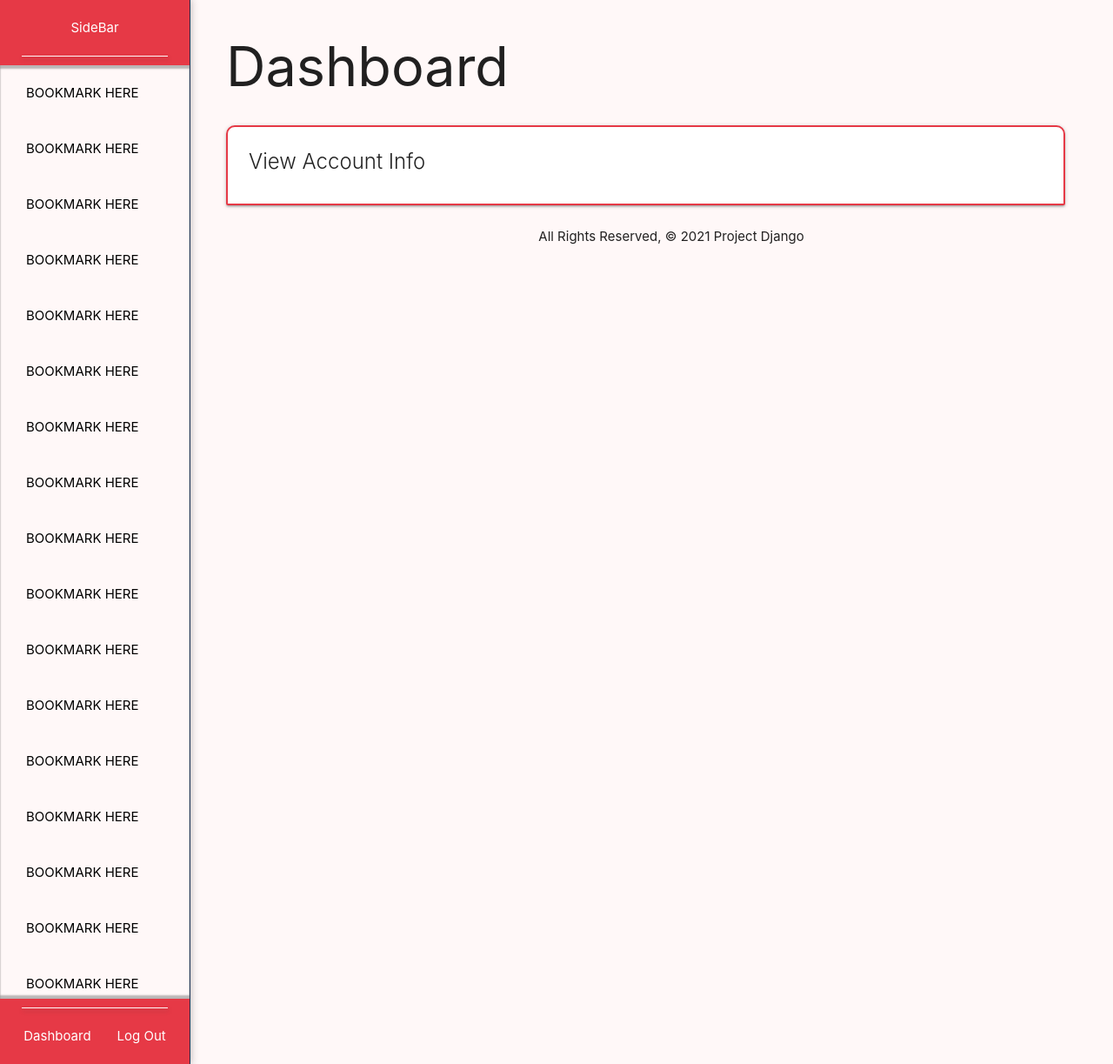
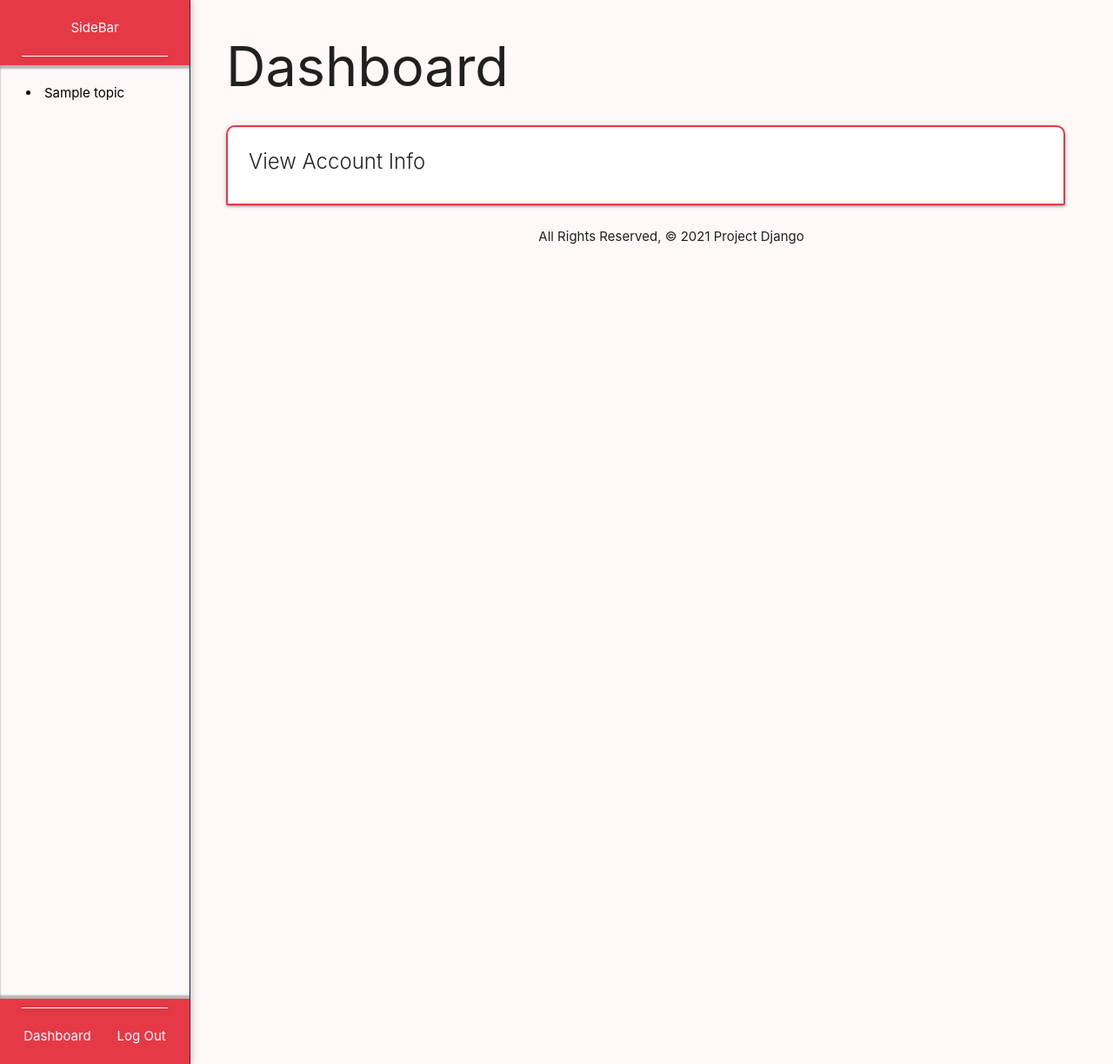
Before and after one commit to taverasn/sidebar, a Django app: page /dashboard/ in a window 1280 px wide. Shown: the whole page at 87% size. Run offline with Django 3.2, Linux system fonts and the light colour scheme; a user stored in the database is signed in; tables that the repository leaves empty hold one stand-in row (values such as "Sample post").

Commit message:
users are able to see topics theyve bookmarked

```diff
--- a/main_app/templates/base.html
+++ b/main_app/templates/base.html
@@ -23,24 +23,11 @@
                 </div>
                 <div class="rule"></div>
                 <div class="bookmarks-list">
-                    <span>BOOKMARK HERE</span>
-                    <span>BOOKMARK HERE</span>
-                    <span>BOOKMARK HERE</span>
-                    <span>BOOKMARK HERE</span>
-                    <span>BOOKMARK HERE</span>
-                    <span>BOOKMARK HERE</span>
-                    <span>BOOKMARK HERE</span>
-                    <span>BOOKMARK HERE</span>
-                    <span>BOOKMARK HERE</span>
-                    <span>BOOKMARK HERE</span>
-                    <span>BOOKMARK HERE</span>
-                    <span>BOOKMARK HERE</span>
-                    <span>BOOKMARK HERE</span>
-                    <span>BOOKMARK HERE</span>
-                    <span>BOOKMARK HERE</span>
-                    <span>BOOKMARK HERE</span>
-                    <span>BOOKMARK HERE</span>
-                    <span>BOOKMARK HERE</span>
+
+                    {% for bookmark in user.account.bookmarks.all  %}
+                        <li>{{ bookmark.title }}</li>
+                    {% endfor %}
+
                 </div>
                 <div class="rule"></div>
                 <div class="dashboard-link-container">
```
